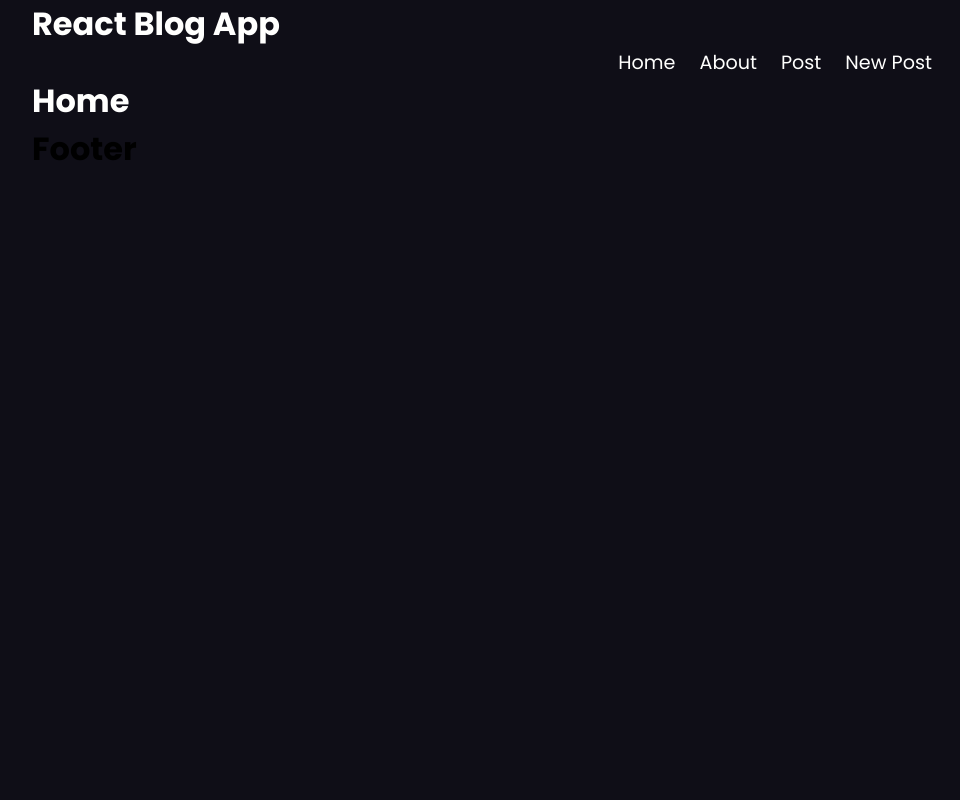
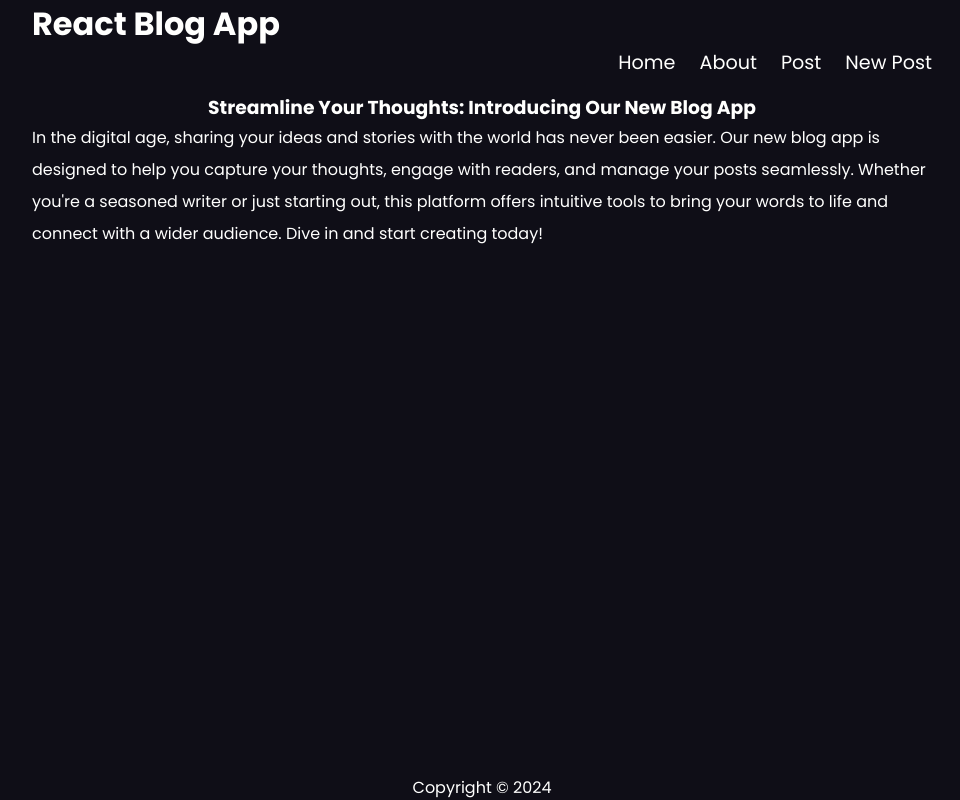
Before and after one commit to KaymMikael/blog-app, a React (Create React App) app: page / in a window 1280 px wide. Shown: the whole page, without its empty margins (158-1118 px from the left). Built offline with nearby package versions, Linux system fonts and the light colour scheme; a web font is replaced by a local one.

Commit message:
fix posts page, make main flex 1

```diff
--- a/src/App.js
+++ b/src/App.js
@@ -16,8 +16,8 @@ const App = () => {
       <Nav />
       <Routes>
         <Route path="/" element={<Home />} />
-        <Route path="/post" element={<NewPost />} />
-        <Route path="/post/:id" element={<PostPage />} />
+        <Route path="/post" element={<PostPage />} />
+        <Route path="/post/:id" element={<NewPost />} />
         <Route path="/about" element={<About />} />
         <Route path="*" element={<Missing />} />
       </Routes>
--- a/src/components/Footer.js
+++ b/src/components/Footer.js
@@ -1,9 +1,10 @@
 import React from "react";
 
 const Footer = () => {
+  const today = new Date().getFullYear();
   return (
-    <footer>
-      <h1>Footer</h1>
+    <footer className="footer">
+      <p>Copyright &copy; {today}</p>
     </footer>
   );
 };
--- a/src/components/Home.js
+++ b/src/components/Home.js
@@ -3,7 +3,17 @@ import React from "react";
 const Home = () => {
   return (
     <main className="main">
-      <h1>Home</h1>
+      <div className="introduction-box">
+        <h3 className="introduction-headline">Streamline Your Thoughts: Introducing Our New Blog App</h3>
+        <p className="introduction">
+          In the digital age, sharing your ideas and stories with the world has
+          never been easier. Our new blog app is designed to help you capture
+          your thoughts, engage with readers, and manage your posts seamlessly.
+          Whether you're a seasoned writer or just starting out, this platform
+          offers intuitive tools to bring your words to life and connect with a
+          wider audience. Dive in and start creating today!
+        </p>
+      </div>
     </main>
   );
 };
--- a/src/components/NewPost.js
+++ b/src/components/NewPost.js
@@ -2,7 +2,7 @@ import React from "react";
 
 const NewPost = () => {
   return (
-    <main className="name">
+    <main className="main">
       <h1>New Post</h1>
     </main>
   );
--- a/src/components/PostPage.js
+++ b/src/components/PostPage.js
@@ -2,7 +2,7 @@ import React from "react";
 
 const PostPage = () => {
   return (
-    <main className="name">
+    <main className="main">
       <h1>Post Page</h1>
     </main>
   );
--- a/src/index.css
+++ b/src/index.css
@@ -22,13 +22,12 @@ body {
   max-width: 900px;
   width: 80%;
   margin-inline: auto;
+  height: 100vh;
+  display: flex;
+  flex-direction: column;
 }
 
 .header{
-  color: var(--textColor);
-}
-
-.main{
   color: var(--textColor);
 }
 
@@ -37,9 +36,29 @@ body {
   color: var(--textColor);
 }
 
+.main{
+  margin-top: 1rem;
+  color: var(--textColor);
+  flex: 1;
+}
+
+.footer {
+  color: var(--textColor);
+  text-align: center;
+}
+
 .nav-list {
   list-style: none;
   display: flex;
   gap: 0 24px;
   justify-content: flex-end;
+  flex-wrap: wrap;
 }
+
+.introduction-headline{
+  text-align: center;
+}
+
+.introduction{
+  line-height: 2;
+}
```
